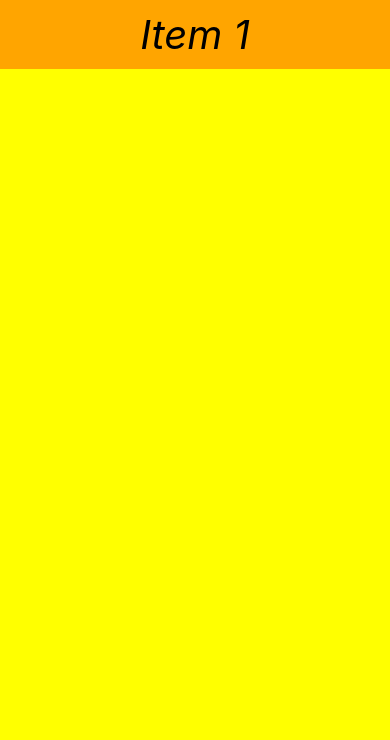
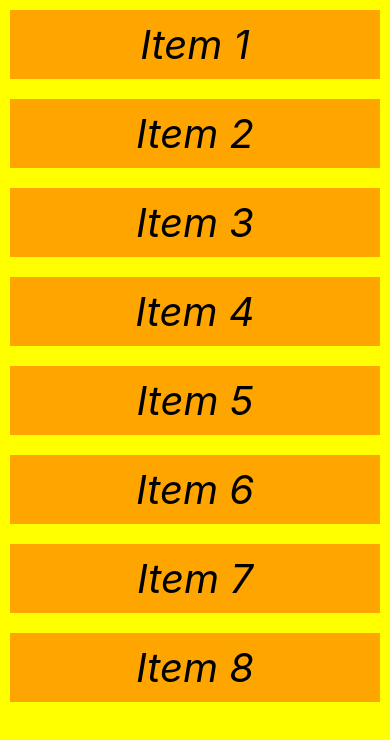
Before and after one commit to codingscode/reactnative_from_zero_to_hero, a React Native app in the folder rntour/: screen / in a window 390 px wide. Shown: the top 740 px of the page. Built offline with nearby package versions, Linux system fonts and the light colour scheme.

Commit message:
parte 26

```diff
--- a/rntour/App.js
+++ b/rntour/App.js
@@ -20,9 +20,16 @@ function App() {
 
    return (
       <View style={styles.body} >
-         <View style={styles.item} >
-            <Text style={styles.text} >Item 1</Text>
-         </View>
+         {
+            Items.map((item, i) => {
+               return (
+                  <View style={styles.item} key={i} >
+                     <Text style={styles.text} >{item.item}</Text>
+                  </View>
+               )
+            })
+         }
+
       </View>
    )
 }
@@ -34,6 +41,7 @@ const styles = StyleSheet.create({
       backgroundColor: 'yellow',
    },
    item: {
+      margin: 10,
       backgroundColor: 'orange',
       justifyContent: 'center',
       alignItems: 'center'
```
